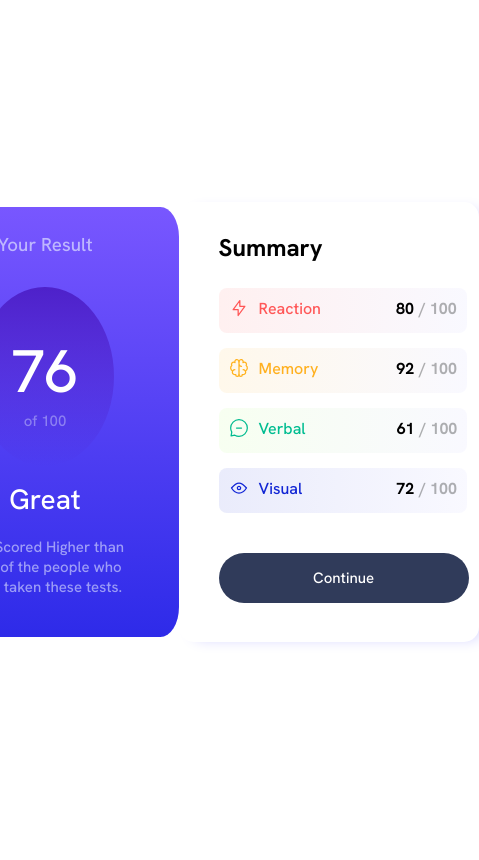
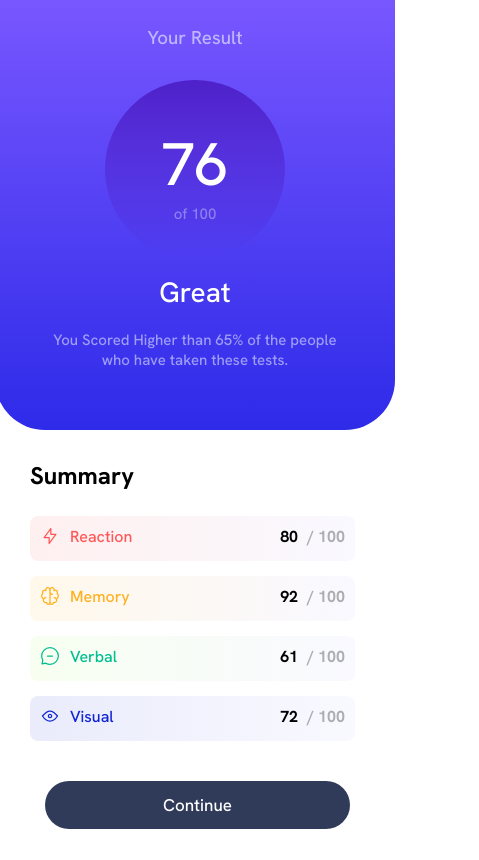
Before and after one commit to KaykePires/Project1, a plain HTML site: page index.html in a window 390 px wide. Shown: the whole page, 479 px wide, since content can reach past the window. Drawn offline with Linux system fonts and the light colour scheme.

Commit message:
update mobile

```diff
--- a/index.css
+++ b/index.css
@@ -13,34 +13,40 @@
 
 }
 
+
+
+
+.Principal {
+    width: 100vw;
+    height: 100vh;
+}
+
+
+
 .Containner {
-    display: inline-flex;
+    display: flex;
     text-align: center;
     align-items: center;
-    width: 100vw;
-    height: 100vh;
     justify-content: center;
-    background-color:hsl(0, 0%, 100%);
+    background-color: hsl(0, 0%, 100%);
+    width: 100%;
+    height: 100%;
+}
 
+.rtesad{
+    width: 300px;
+    height: 420px;
+    border-radius: 25px;
+    background-image: linear-gradient(to top, hsl(241, 81%, 54%), hsl(252, 100%, 67%));
+    border-right: none;
+    padding: 5px;
 
 }
 
 
 
-.Resultados {
-    width: 300px;
-    height: 420px;
-    border: 1px none;
-    border-radius: 7%;
-    background-image: linear-gradient(to top, hsl(241, 81%, 54%), hsl(252, 100%, 67%));
-    border-right: none;
-    padding: 5px;
-
-
-}
-
-
-.result4, #texto2{
+.result4,
+#texto2 {
     user-select: none;
     color: hsla(222, 100%, 96%, 0.562);
     font-weight: 500;
@@ -52,17 +58,16 @@
 
 
 .Sumario {
-    width: 300px;
-    height: 420px;
-    border: 1px none;
-    box-shadow: 8px 3px 15px -7px hsl(241, 100%, 89%);
-    border-radius: 15px;
-    border-left: none;
-    padding: 10px;
+    display: flex;
+    flex-direction: column;
+    align-items: flex-start;
+    padding: 30px;
+    padding-right: 55px;
+
 
 }
 
-#Summary{
+#Summary {
     font-weight: 800;
     margin-bottom: 10px;
 }
@@ -78,16 +83,16 @@
 
 .result2 {
     user-select: none;
-    align-items: center;
     justify-content: center;
-    border: 1px none;
     background-image: linear-gradient(to bottom, hsla(256, 72%, 46%, 1), hsla(241, 72%, 46%, 0));
-    border-radius: 50%;
+    border-radius: 100%;
     padding: 35px;
     margin-left: 60px;
     margin-top: 30px;
     margin-right: 60px;
     margin-bottom: 15px;
+    max-width: 110px;
+
 
 }
 
@@ -102,7 +107,8 @@
     font-size: 15px;
 }
 
-.result3,#texto1 {
+.result3,
+#texto1 {
     user-select: none;
     color: white;
     margin-bottom: 1px;
@@ -111,163 +117,229 @@
 
 }
 
-.fdsrwquj{
-    display: flex;
-    flex-direction: column;
-    align-items: flex-start;
-    margin-left: 30px;
-    margin-top: 20px;
+.fdsrwquj {
+    width: 330px;
+    height: 430px;
+    box-shadow: 8px 3px 15px -7px hsl(241, 100%, 89%);
+    border-top-right-radius: 15px;
+    border-bottom-right-radius: 15px;
+    border-left: none;
+
 }
 
-.f30_, .f31_, .f32_, .f33_{
+.f30_,
+.f31_,
+.f32_,
+.f33_ {
     margin-top: 15px;
 }
 
-#Reaction{
+#Reaction {
+    justify-content: flex-start;
     font-weight: 500;
     color: hsl(0, 100%, 67%);
-    padding-right: 75px
 }
 
-#img1{
+#img1 {
     margin-right: 10px;
 
 }
 
-#NumberSpace1{
+#NumberSpace1 {
     font-weight: 700;
 }
 
 
-#NumberObfuscate{
+#NumberObfuscate {
     margin-left: 5px;
     font-weight: 800;
     color: hsla(210, 2%, 24%, 0.404);
 }
 
-.f30_{
+.f30_ {
     display: flex;
     border: 1px none;
+    user-select: none;
     background-image: linear-gradient(to right, rgba(255, 87, 87, 0.089), hsla(241, 100%, 89%, 0.11));
     border-radius: 8px;
     padding: 10px;
+    width: 100%;
+    justify-content: space-between;
+
 
 }
 
+#NumberSpace, #NumberObfuscate{
+    justify-content: flex-end;
 
-.f31_{
+}
+
+#Start, #Start2, #Start3, #Start4{
+    display: flex;
+}
+
+
+.f31_ {
     display: flex;
     user-select: none;
     border: 1px none;
     background-image: linear-gradient(to right, rgba(255, 177, 31, 0.089), hsla(241, 100%, 89%, 0.11));
     border-radius: 8px;
     padding: 10px;
+    width: 100%;
+    justify-content: space-between;
 }
 
-#img2{
+#img2 {
     margin-right: 10px;
 }
 
-#Memory{
+#Memory {
     font-weight: 500;
     color: hsl(39, 100%, 56%);
-    padding-right: 78px;
 }
 
-#NumberSpace2{
+#NumberSpace2 {
     font-weight: 700;
 }
 
-#NumberObfuscate1{
+#NumberObfuscate1 {
     margin-left: 5px;
     font-weight: 800;
     color: hsla(210, 2%, 24%, 0.404);
 }
 
 
-.f32_{
+.f32_ {
     display: flex;
     user-select: none;
     border: 1px none;
     background-image: linear-gradient(to right, rgba(167, 255, 94, 0.089), hsla(241, 100%, 89%, 0.11));
     border-radius: 8px;
     padding: 10px;
+    width: 100%;
+    justify-content: space-between;
 }
 
-#img3{
+#img3 {
     margin-right: 10px;
 }
 
 
-#Verbal{
+#Verbal {
     font-weight: 500;
     color: hsl(166, 100%, 37%);
-    padding-right: 91px;
 }
 
 
-#NumberSpace3{
+#NumberSpace3 {
     font-weight: 700;
 }
 
-#NumberObfuscate2{
+#NumberObfuscate2 {
     margin-left: 5px;
     font-weight: 800;
     color: hsla(210, 2%, 24%, 0.404);
 }
 
-.f33_{
+.f33_ {
     display: flex;
     user-select: none;
     border: 1px none;
     background-image: linear-gradient(to right, hsla(234, 85%, 45%, 0.089), hsla(241, 100%, 89%, 0.11));
     border-radius: 8px;
     padding: 10px;
+    width: 100%;
+    justify-content: space-between;
 }
 
 
-#img4{
+#img4 {
     margin-right: 10px;
 }
 
-#Visual{
+#Visual {
     font-weight: 500;
     color: hsla(234, 85%, 45%);
-    padding-right: 94px;
 }
 
-#NumberSpace4{
+#NumberSpace4 {
     font-weight: 700;
 }
 
-#NumberObfuscate3{
+#NumberObfuscate3 {
     margin-left: 5px;
     font-weight: 800;
     color: hsla(210, 2%, 24%, 0.404);
 }
 
-.botao, #Continue{
+
+.Botao{
     display: flex;
     margin-top: 40px;
     cursor: pointer;
     text-align: center;
     align-items: center;
     justify-content: center;
-    border-radius: 30px;
-    width: 250px;
-    height: 50px;
-    font-weight: 500;
-    font-size: 15px;
+    border-radius: 170px;
+    width: 100%;
+    height: 48px;
+    margin-left: 15px;
     color: white;
     background-color: hsl(224, 30%, 27%);
     user-select: none;
 
+}
+
+#Continue{
+    font-weight: 500;
+    font-size: 17px;
+
+}
+
+
+.Botao:hover{
+    background-color: hsl(241, 81%, 54%);
+}
 
 
 
+@media screen and (max-width: 768px){
+    .body{
+        height: auto;
+    }
+
+    .Containner{
+        height: auto;
+        flex-direction: column;
+        box-shadow: none;
+        align-items: center;
+        text-align: center;
+
+    }
+
+    .result2{
+        margin: auto;
+        margin-top: 30px;
+        margin-bottom: 15px;
+
+    }
+
+
+    .rtesad{
+        width: 100%;
+        border-radius: 0px 0px 50px 50px;
+    }
+
+
+    .fdsrwquj{
+        width: 100%;
+        box-shadow: none;
+    }
+
+    #Continue{
+        width: auto;
+
+    }
 
 }
-
-#Continue:hover{
-    background-color: hsl(234, 85%, 45%) ;
-}
--- a/index.html
+++ b/index.html
@@ -9,60 +9,69 @@
 </head>
 
 <body>
-    <div class="Containner">
-        <section class="Resultados">
+    <main class="Principal">
+        <div class="Containner" id="Screen">
             <div class="rtesad">
+                <section class="Resultados" id="Screen2">
                     <div class="result1">
                         <h3>Your Result</h3>
                     </div>
-                <div class="result2">
+                    <div class="result2" id="Result2">
                         <h1 class="Number">76</h1>
                         <span class="Number1">of 100</span>
                     </div>
                     <div class="result3">
                         <h1 id="texto1">Great</h1>
                     </div>
-                <div class="result4">
+                    <div class="result4" id="Result4">
                         <h4 id="texto2">You Scored Higher than 65% of the people who have taken these tests.</h4>
                     </div>
             </div>
             </section>
-        <section class="Sumario">
             <div class="fdsrwquj">
+                <section class="Sumario" id="Screen3">
                     <div>
                         <h2 id="Summary">Summary</h2>
                     </div>
                     <div class="f30_">
+                        <span id="Start">
                             <span><img src="img/icon-reaction.svg" id="img1" alt="img1"></span>
-                    <span id="Reaction">Reaction</span>
+                            <span id="Reaction">Reaction</span></span>
+                        <span id="End">
                             <span id="NumberSpace1"> 80 </span>
-                    <span id="NumberObfuscate"> / 100</span>
+                            <span id="NumberObfuscate"> / 100</span></span>
                     </div>
                     <div class="f31_">
+                        <span id="Start2">
                             <span> <img src="img/icon-memory.svg" id="img2" alt="img2"></span>
-                    <span id="Memory">Memory</span>
+                            <span id="Memory">Memory</span></span>
+                        <span id="End2">
                             <span id="NumberSpace2">92 </span>
-                    <span id="NumberObfuscate1">/ 100</span>
+                            <span id="NumberObfuscate1">/ 100</span></span>
                     </div>
                     <div class="f32_">
+                        <span id="Start3">
                             <span> <img src="img/icon-verbal.svg" id="img3" alt="img3"></span>
-                    <span id="Verbal">Verbal</span>
+                            <span id="Verbal">Verbal</span></span>
+                        <span id="End3">
                             <span id="NumberSpace3">61 </span>
-                    <span id="NumberObfuscate2">/ 100</span>
+                            <span id="NumberObfuscate2">/ 100</span></span>
                     </div>
                     <div class="f33_">
+                        <span id="Start4">
                             <span> <img src="img/icon-visual.svg" id="img4" alt="img4"></span>
-                    <span id="Visual">Visual</span>
+                            <span id="Visual">Visual</span></span>
+                        <span id="End4">
                             <span id="NumberSpace4">72 </span>
-                    <span id="NumberObfuscate3">/ 100</span>
+                            <span id="NumberObfuscate3">/ 100</span></span>
                     </div>
                     <div class="Botao">
                         <h4 id="Continue">Continue</h4>
                     </div>
-            </div>
                 </section>
             </div>
         </div>
+    </main>
 </body>
 
 </html>
```
Lines whose indentation alone changed are shown as unchanged.
